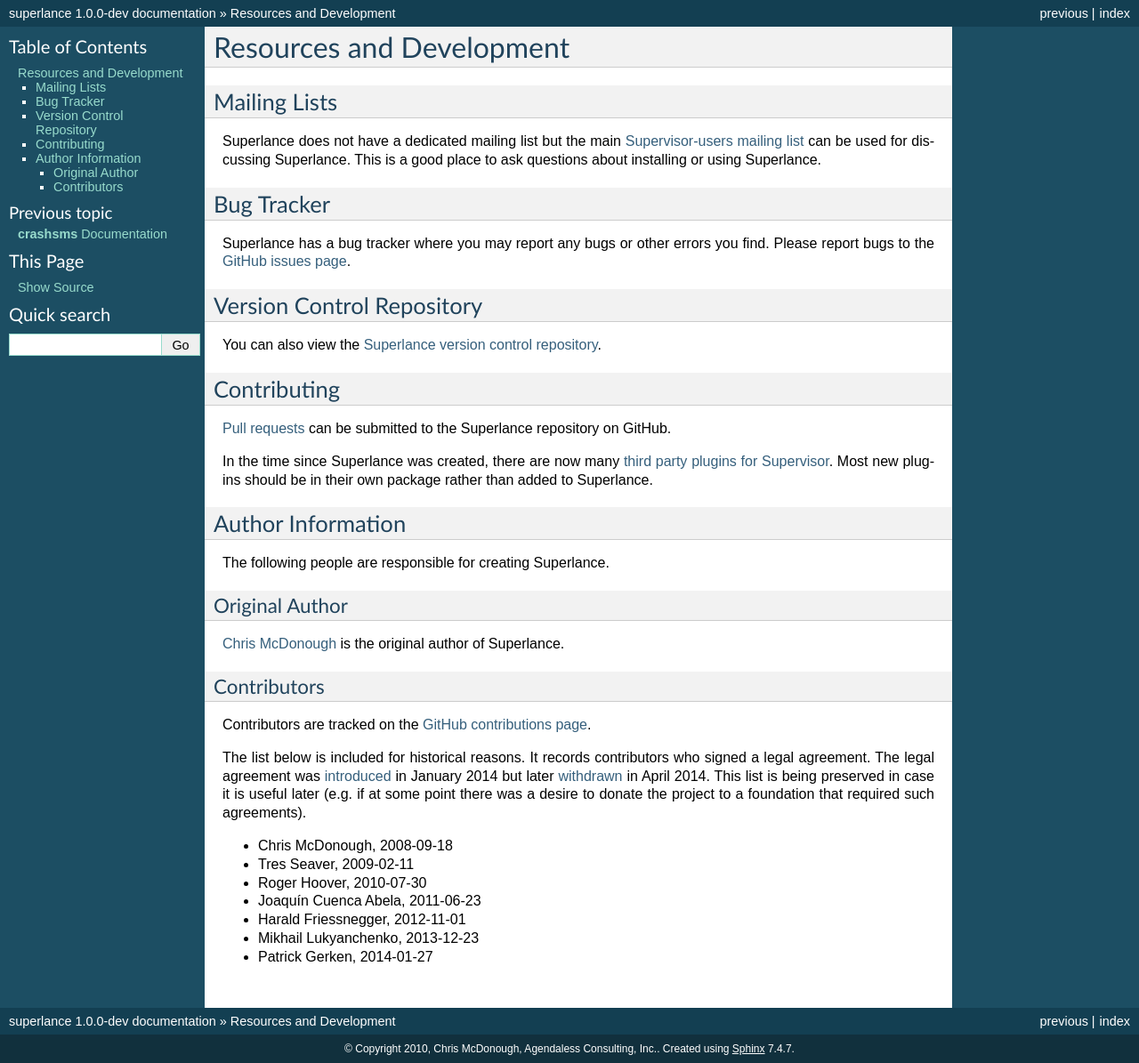
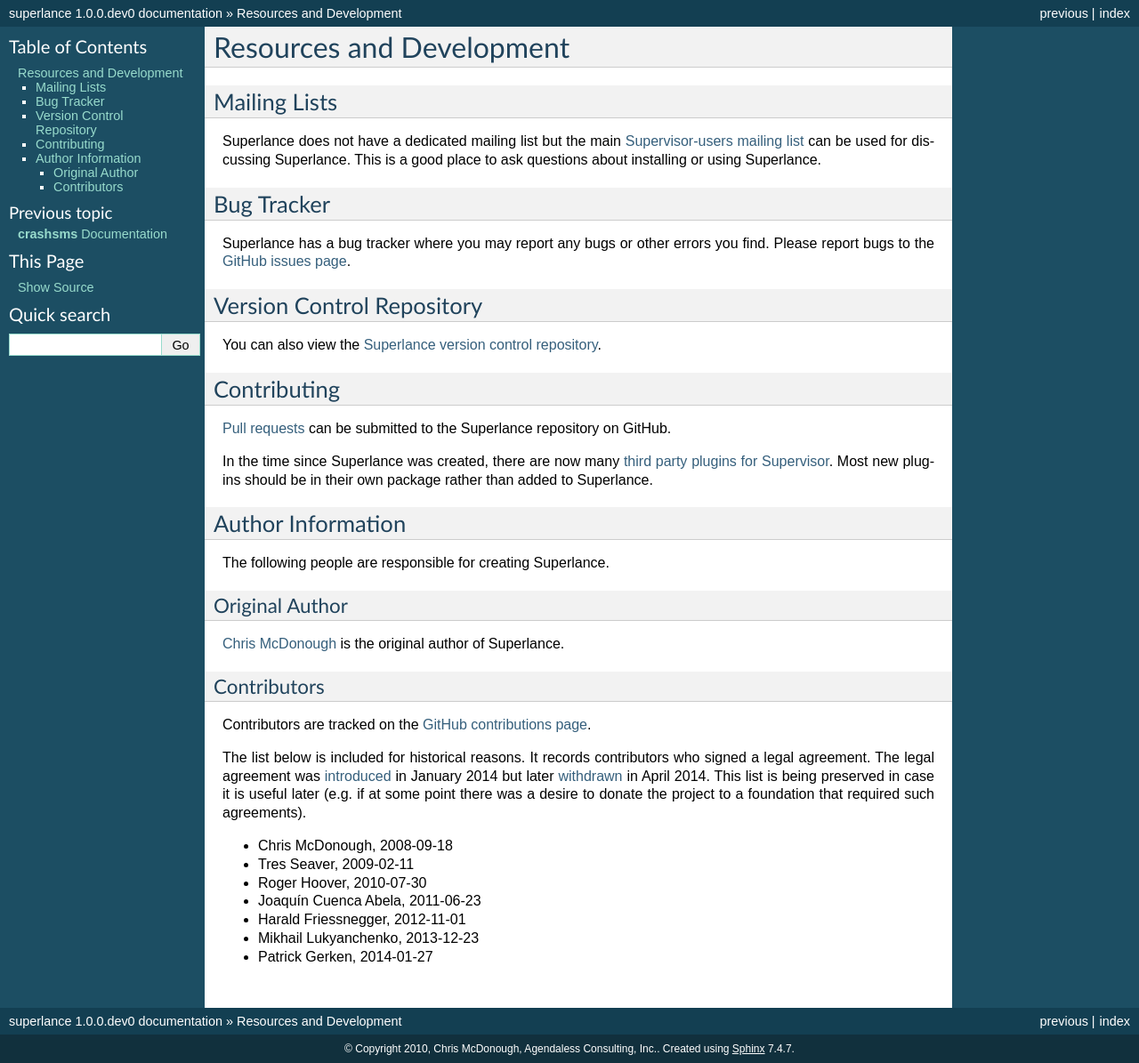
Before and after one commit to Supervisor/superlance, a Sphinx documentation site: the page built from docs/development.rst, in a window 1280 px wide. Shown: the whole page at 89% size. Built offline with Sphinx 7.4.7, drawn with Linux system fonts in a browser that asks for light colours.

Commit message:
Rename version to fix setuptools normalization warning

```diff
--- a/CHANGES.txt
+++ b/CHANGES.txt
@@ -1,5 +1,5 @@
-1.0.0-dev (Next Release)
-------------------------
+1.0.0.dev0 (Next Release)
+-------------------------
 
 - Dropped support for Python 2.5.
 
--- a/docs/conf.py
+++ b/docs/conf.py
@@ -45,9 +45,9 @@
 # built documents.
 #
 # The short X.Y version.
-version = '1.0.0-dev'
+version = '1.0.0.dev0'
 # The full version, including alpha/beta/rc tags.
-release = '1.0.0-dev'
+release = version
 
 # The language for content autogenerated by Sphinx. Refer to documentation
 # for a list of supported languages.
--- a/setup.py
+++ b/setup.py
@@ -39,7 +39,7 @@
     tests_require.append('mock')
 
 setup(name='superlance',
-      version='1.0.0-dev',
+      version='1.0.0.dev0',
       license='BSD-derived (http://www.repoze.org/LICENSE.txt)',
       description='superlance plugins for supervisord',
       long_description=README + '\n\n' +  CHANGES,
```
